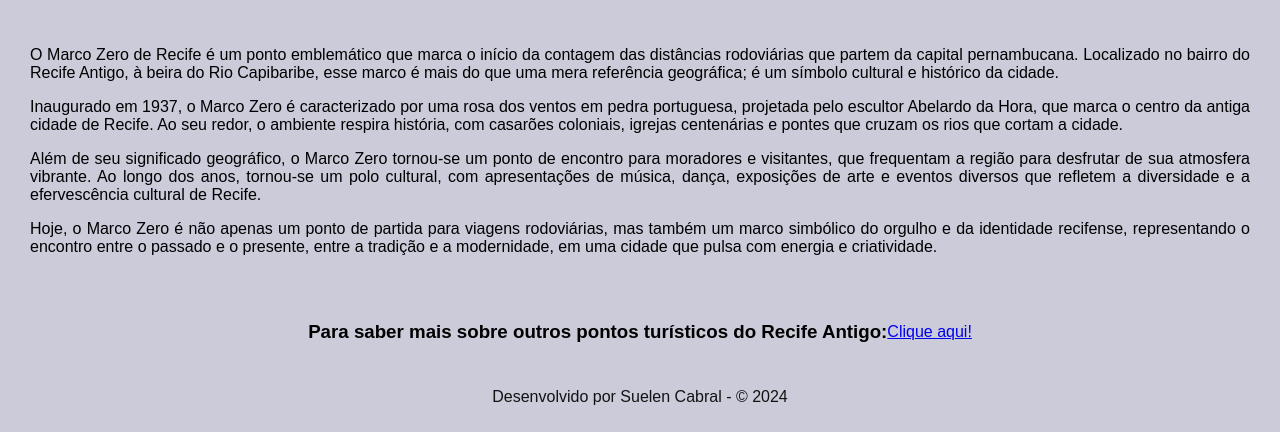
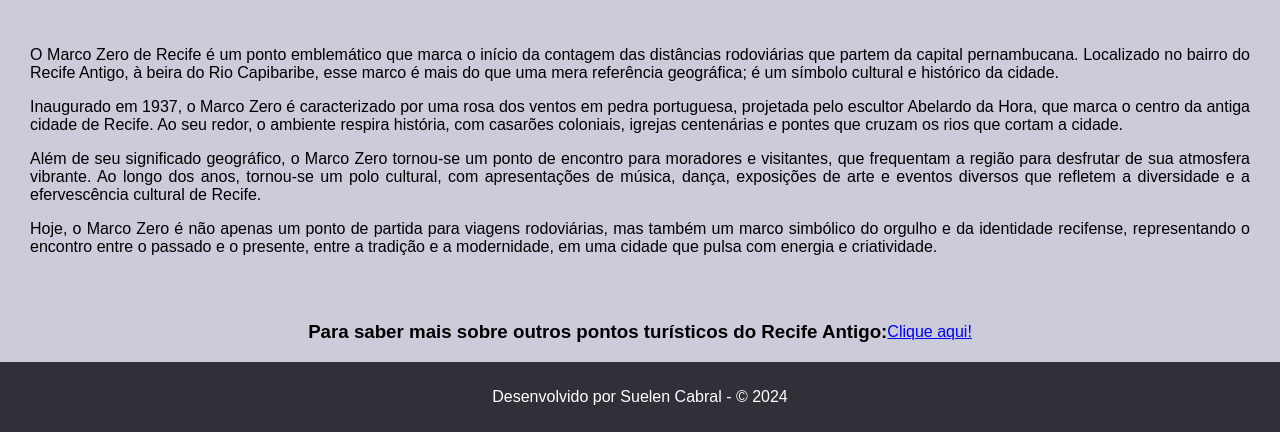
Before and after one commit to sueecabral/projeto-marco-zero, a plain HTML site: page index.html in a window 1280 px wide. Shown: the part 570-1002 px from the top of the page. Drawn offline with Linux system fonts and the light colour scheme.

Commit message:
add estilo

```diff
--- a/style.css
+++ b/style.css
@@ -7,7 +7,6 @@ body {
 h1,h2,h3{
     text-align: center;
 }
-
 
 main {
     padding: 30px;
@@ -31,8 +30,8 @@ img {
     align-items:center;
 }
 footer {
-    background-color: rgb(203, 203, 218);
-    color: #131212;
+    background-color: rgb(48, 48, 56);
+    color: #fff;
     padding: 10px;
     text-align: center;
 }
```
